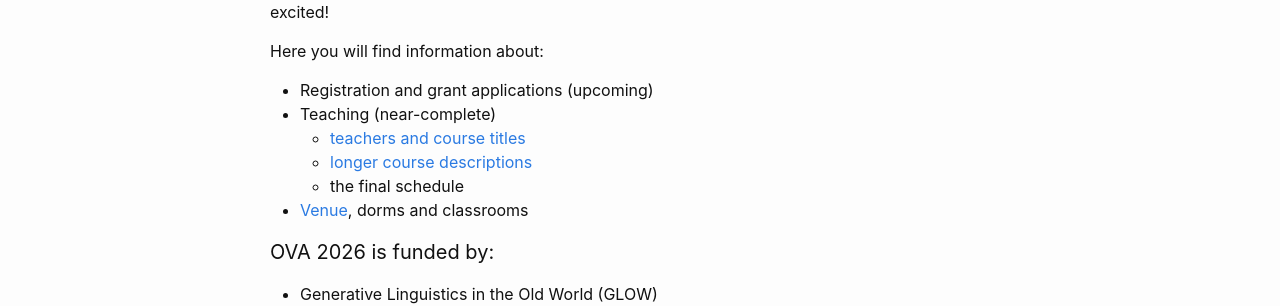
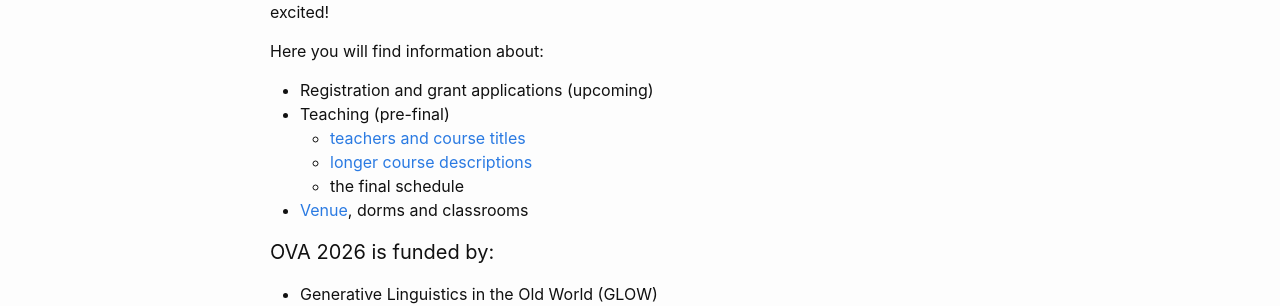
Before and after one commit to ovaschool/ovaschool.github.io, a Jekyll site: the page built from staticpages/ova2026.markdown, in a window 1280 px wide and 900 px high. Shown: the part 188-494 px from the top of the window. Built offline with Jekyll 4.4.1, drawn with Linux system fonts in a browser that asks for light colours.

Commit message:
Update ova2026.markdown

```diff
--- a/staticpages/ova2026.markdown
+++ b/staticpages/ova2026.markdown
@@ -9,7 +9,7 @@ OVA 2026 takes place at the **University of Debrecen**, Hungary from **July 27-A
 
 Here you will find information about:
 - Registration and grant applications (upcoming)
-- Teaching (near-complete)
+- Teaching (pre-final)
     - [teachers and course titles](#ova-teachers-and-course-titles)
     - [longer course descriptions](#course-descriptions)
     - the final schedule
```
